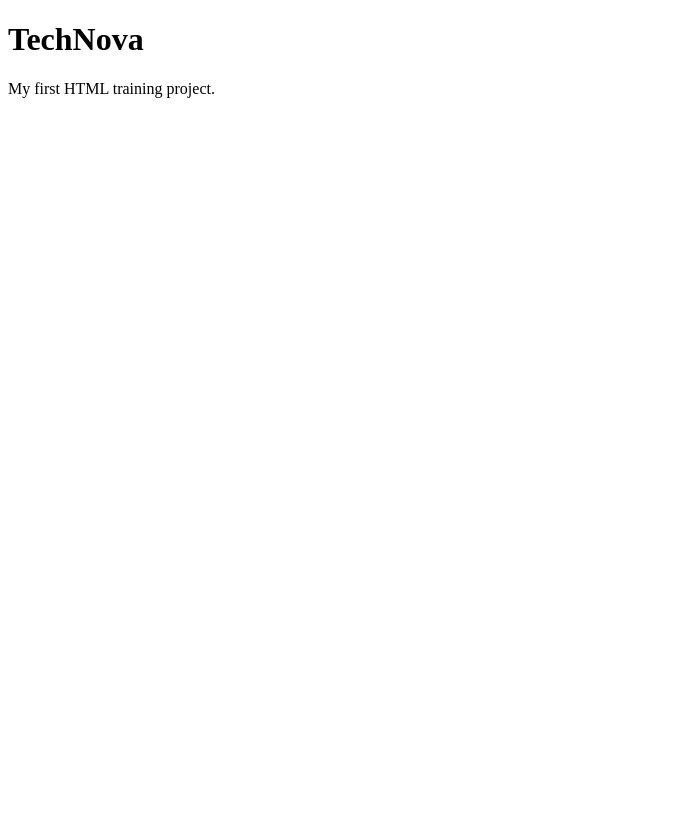
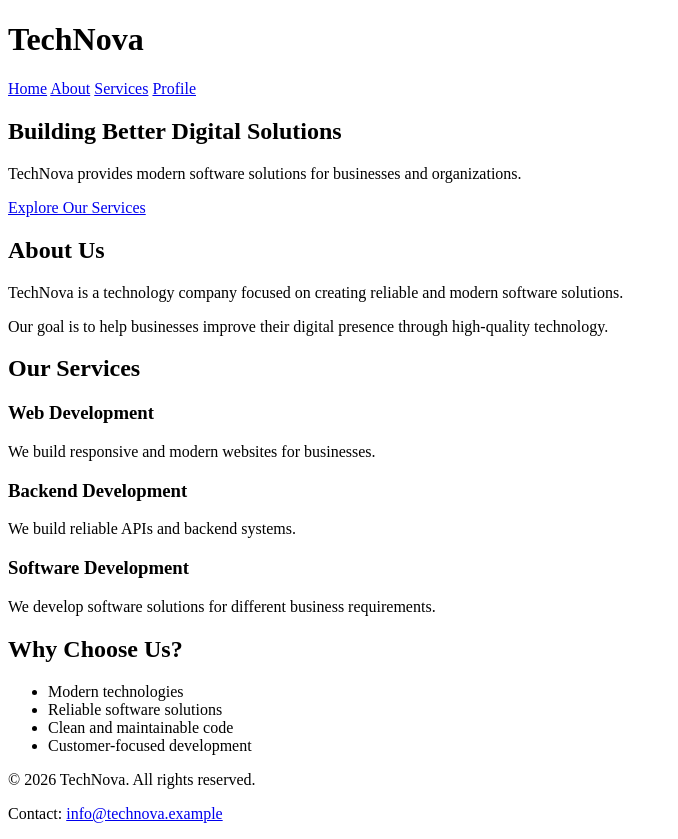
Before and after one commit to omarfarran/grids-apps-training, a plain HTML site: page day-01-html/index.html in a window 1280 px wide. Shown: the whole page, without its empty margins (0-678 px from the left). Before the commit the page ends 800 px from the top, so only its background shows below. Drawn offline with Linux system fonts and the light colour scheme.

Commit message:
build semantic homepage

```diff
--- a/day-01-html/index.html
+++ b/day-01-html/index.html
@@ -9,8 +9,90 @@
 </head>
 
 <body>
-    <h1>TechNova</h1>
-    <p>My first HTML training project.</p>
+    <header>
+        <h1>TechNova</h1>
+
+        <nav>
+            <a href="index.html">Home</a>
+            <a href="#about">About</a>
+            <a href="#services">Services</a>
+            <a href="profile.html">Profile</a>
+        </nav>
+    </header>
+    <section>
+        <h2>Building Better Digital Solutions</h2>
+
+        <p>
+            TechNova provides modern software solutions
+            for businesses and organizations.
+        </p>
+
+        <a href="#services">Explore Our Services</a>
+    </section>
+    <section id="about">
+        <h2>About Us</h2>
+
+        <p>
+            TechNova is a technology company focused on
+            creating reliable and modern software solutions.
+        </p>
+
+        <p>
+            Our goal is to help businesses improve their
+            digital presence through high-quality technology.
+        </p>
+    </section>
+    <section id="services">
+        <h2>Our Services</h2>
+
+        <article>
+            <h3>Web Development</h3>
+
+            <p>
+                We build responsive and modern websites
+                for businesses.
+            </p>
+        </article>
+
+        <article>
+            <h3>Backend Development</h3>
+
+            <p>
+                We build reliable APIs and backend systems.
+            </p>
+        </article>
+
+        <article>
+            <h3>Software Development</h3>
+
+            <p>
+                We develop software solutions for different
+                business requirements.
+            </p>
+        </article>
+    </section>
+    <section>
+        <h2>Why Choose Us?</h2>
+
+        <ul>
+            <li>Modern technologies</li>
+            <li>Reliable software solutions</li>
+            <li>Clean and maintainable code</li>
+            <li>Customer-focused development</li>
+        </ul>
+    </section>
+    </main>
+
+    <footer>
+        <p>&copy; 2026 TechNova. All rights reserved.</p>
+
+        <p>
+            Contact:
+            <a href="mailto:info@technova.example">
+                info@technova.example
+            </a>
+        </p>
+    </footer>
 </body>
 
 </html>
```
